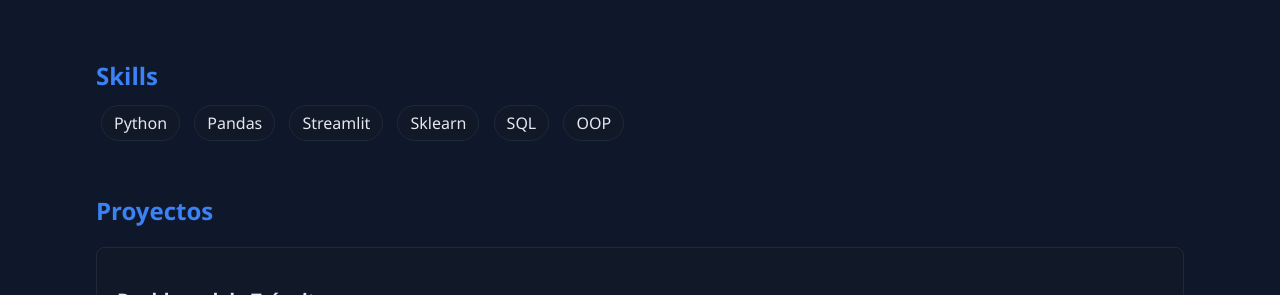
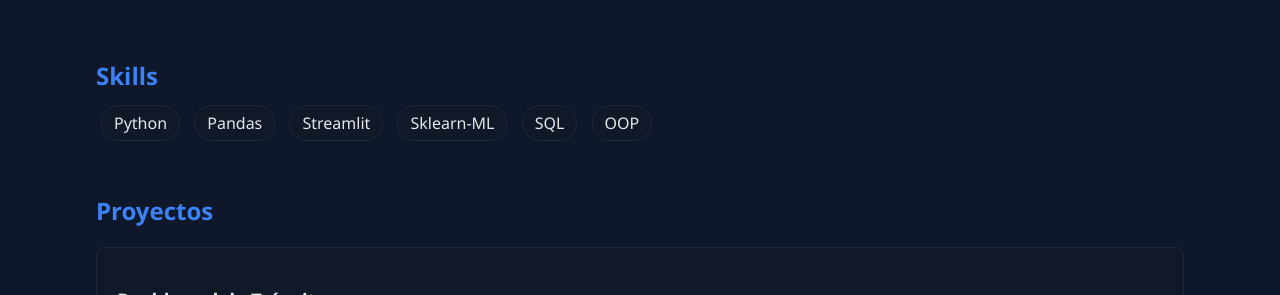
Before and after one commit to LucasVCorrea/Portfolio, a Jekyll site: the page built from docs/index.md, in a window 1280 px wide. Shown: the part 1395-1690 px from the top of the page. Built offline with Jekyll 4.4.1, drawn with Linux system fonts in a browser that asks for light colours.

Commit message:
Update index.md

```diff
--- a/docs/index.md
+++ b/docs/index.md
@@ -86,7 +86,7 @@ title: Inicio
     <span class="badge">Python</span>
     <span class="badge">Pandas</span>
     <span class="badge">Streamlit</span>
-    <span class="badge">Sklearn</span>
+    <span class="badge">Sklearn-ML</span>
     <span class="badge">SQL</span>
     <span class="badge">OOP</span>
   </div>
```
